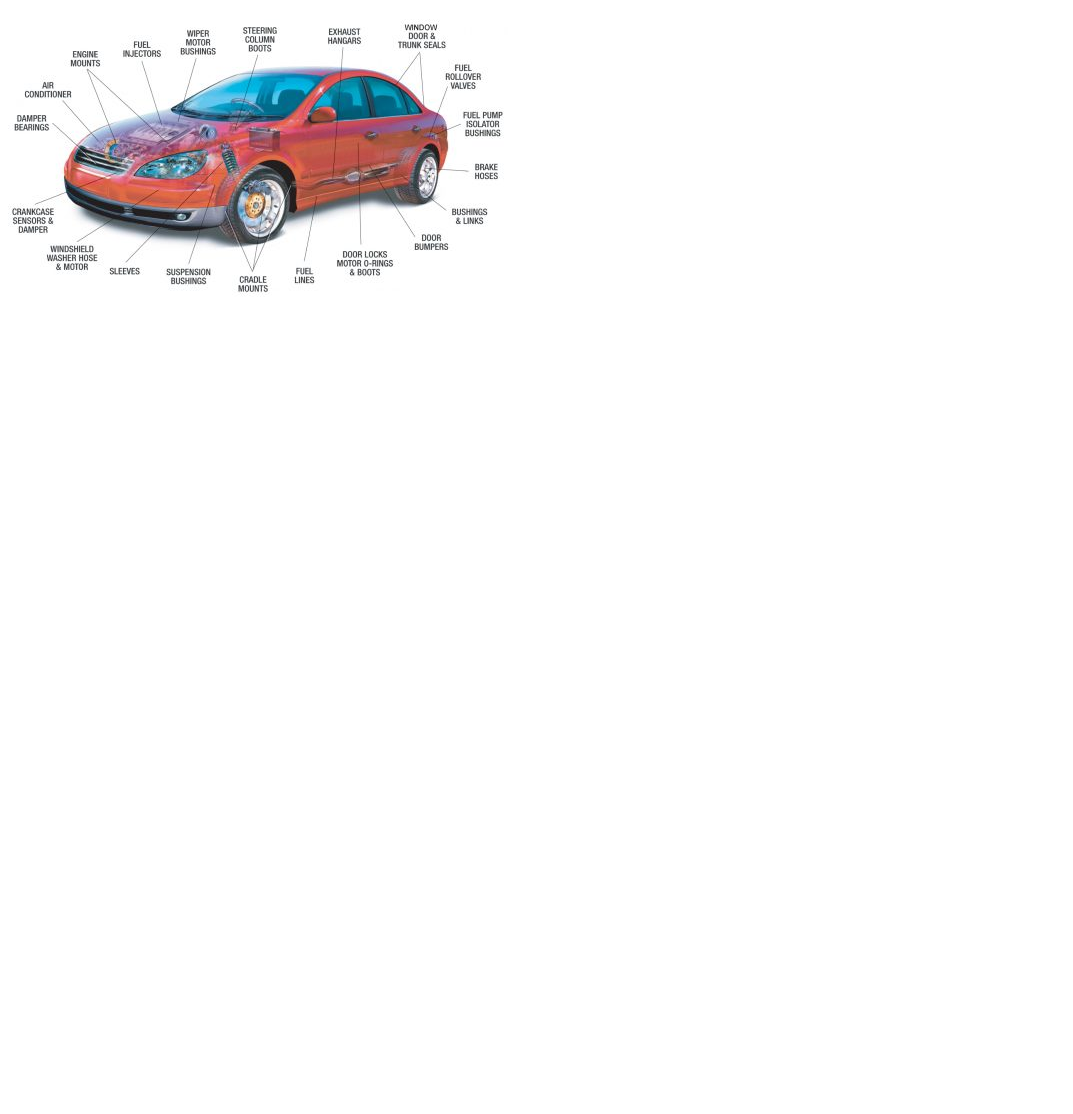
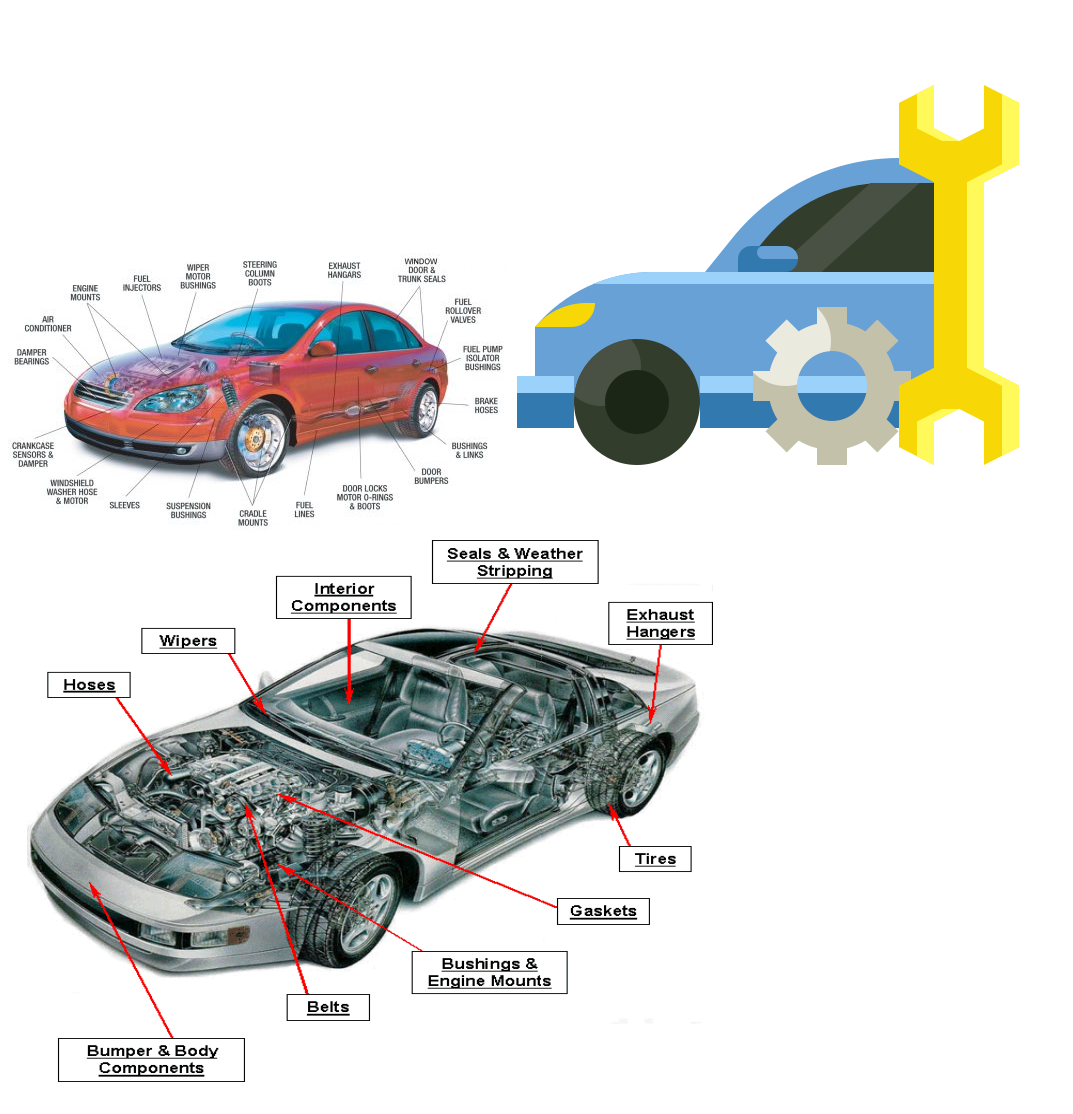
Before and after one commit to Justin-Emmanuel/imagewala, a plain HTML site: page index.html in a window 1280 px wide. Shown: the part 61-1175 px from the top of the page, without its empty margins (0-1073 px from the left). Before the commit the page ends 800 px from the top, so only its background shows below. Drawn offline with Linux system fonts and the light colour scheme.

Commit message:
Update index.html

```diff
--- a/index.html
+++ b/index.html
@@ -6,5 +6,7 @@
 <body>
   <h1>Image Gallery</h1>
   <img src="AutoDiagram-500x278.jpg" alt="car outcall">
+  <img src="automotive_3574948.png" alt="car outcall">
+  <img src="car_automotive_components.png" alt="car outcall">
 </body>
 </html>
```
